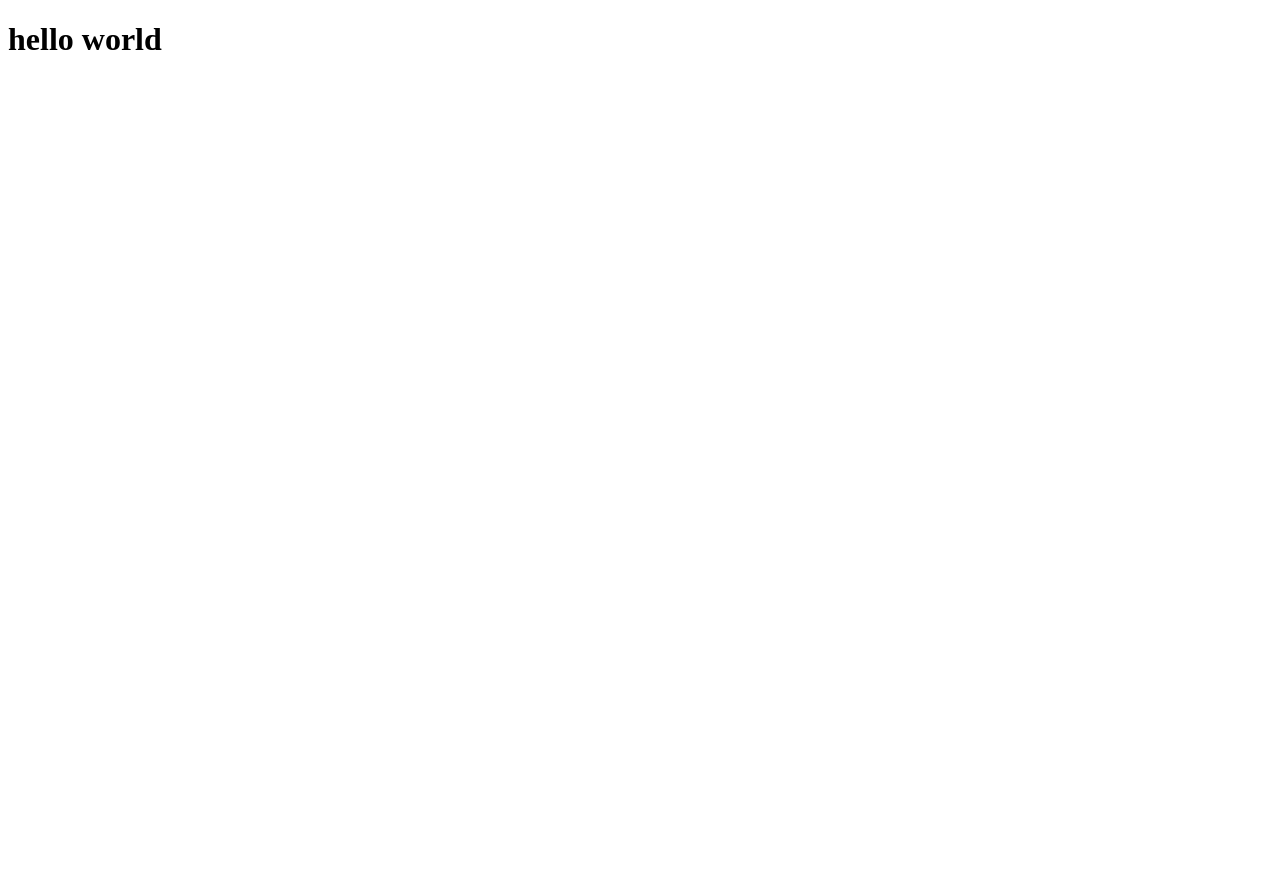
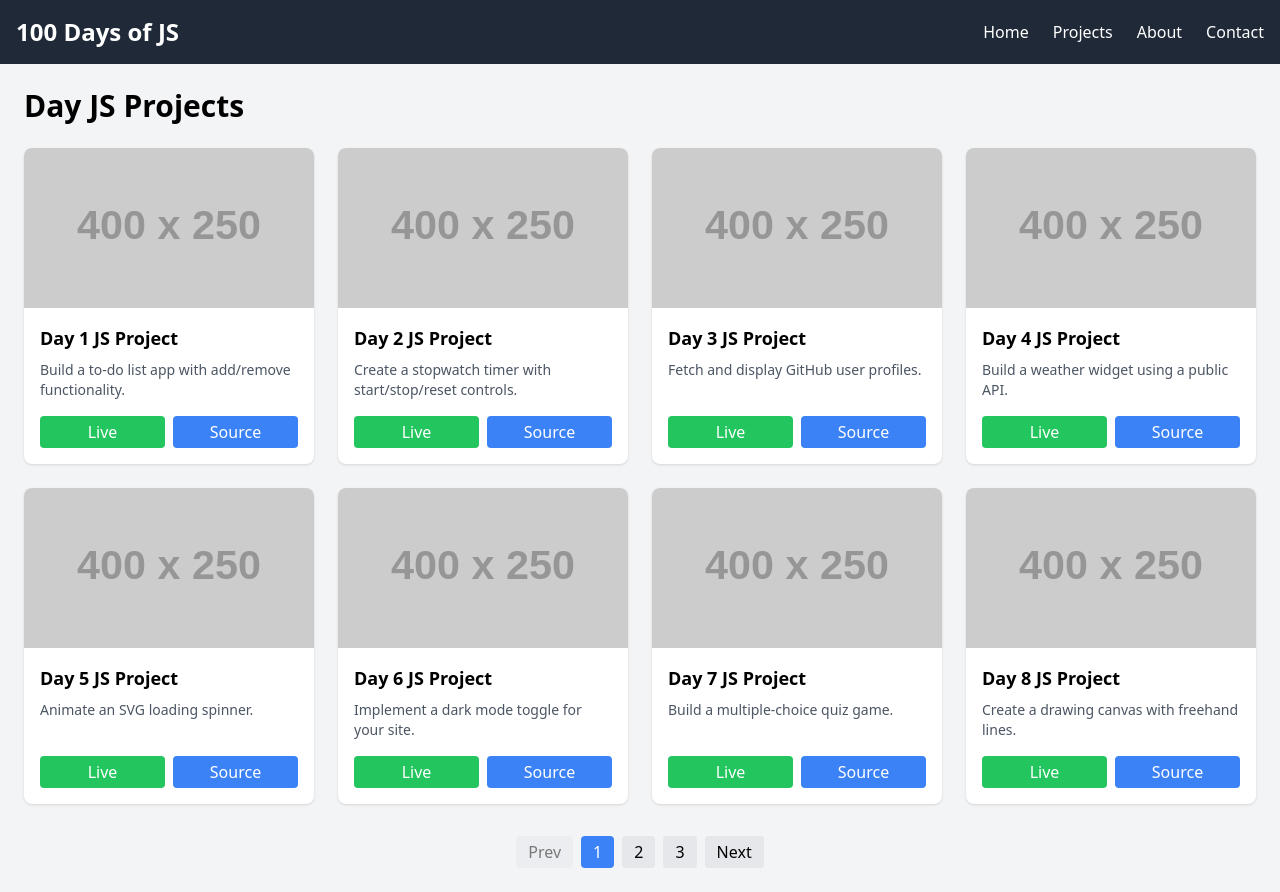
Before and after one commit to Shebinvsajan/js-projects, a plain HTML site: page index.html in a window 1280 px wide. Before the commit the page ends 800 px from the top, so only its background shows below. Drawn offline with nearby package versions, Linux system fonts and the light colour scheme; placeholder pictures from the web are drawn by us.

Commit message:
feat:add project-3

```diff
--- a/day-2/index.css
+++ /dev/null
@@ -1,52 +0,0 @@
-* {
-  box-sizing: border-box;
-}
-
-body {
-    background-color: #f2f2f2;
-    font-family: "Helvetica", sans-serif;
-  }
-
-  .container {
-    background-color: white;
-    max-width: 600px;
-    margin: 100px auto;
-    padding: 20px;
-    box-shadow: 0 0 10px rgba(0, 0, 0, 0.2);
-    border-radius: 10px;
-  }
-
-  h1 {
-    margin-top: 0;
-    text-align: center;
-  }
-  input {
-    padding: 10px;
-    border: 1px solid #ccc;
-    border-radius: 4px;
-    margin: 10px 0;
-    width: 100%;
-  }
-
-  button {
-    background-color: #4caf50;
-    color: white;
-    padding: 10px;
-    border: none;
-    cursor: pointer;
-    margin: 10px 0;
-    width: 100%;
-    font-size: 18px;
-    text-transform: uppercase;
-    transition: background-color 0.2s ease;
-  }
-
-  button:hover {
-    background-color: #45a049;
-  }
-
-  #total {
-    font-size: 24px;
-    font-weight: bold;
-    margin-top: 10px;
-  }
--- a/index.html
+++ b/index.html
@@ -1,13 +1,128 @@
 <!DOCTYPE html>
 <html lang="en">
 <head>
-    <meta charset="UTF-8">
-    <meta name="viewport" content="width=device-width, initial-scale=1.0">
-    <title>Document</title>
+  <meta charset="UTF-8" />
+  <meta name="viewport" content="width=device-width, initial-scale=1.0"/>
+  <title>100 Days JS Projects</title>
+  <!-- Tailwind CSS via CDN -->
+  <script src="https://cdn.tailwindcss.com"></script>
 </head>
-<body>
+<body class="bg-gray-100">
 
-    <h1>hello world</h1>
+  <!-- Navbar -->
+  <header class="bg-gray-800 text-white">
+    <div class="max-w-7xl mx-auto flex justify-between items-center p-4">
+      <h1 class="text-2xl font-bold">100 Days of JS</h1>
+      <nav>
+        <ul class="flex space-x-6">
+          <li><a href="#" class="hover:text-gray-300">Home</a></li>
+          <li><a href="#" class="hover:text-gray-300">Projects</a></li>
+          <li><a href="#" class="hover:text-gray-300">About</a></li>
+          <li><a href="#" class="hover:text-gray-300">Contact</a></li>
+        </ul>
+      </nav>
+    </div>
+  </header>
 
+  <!-- Main Content -->
+  <main class="max-w-7xl mx-auto p-6">
+    <h2 class="text-3xl font-semibold mb-6">Day JS Projects</h2>
+
+    <!-- Grid Container -->
+    <div id="grid" class="grid grid-cols-1 sm:grid-cols-2 md:grid-cols-3 lg:grid-cols-4 gap-6">
+      <!-- Cards will be injected here -->
+    </div>
+
+    <!-- Pagination Controls -->
+    <div id="pagination" class="flex justify-center items-center mt-8 space-x-2">
+      <!-- Buttons will be injected here -->
+    </div>
+  </main>
+
+  <!-- Vanilla JavaScript -->
+  <script>
+    const perPage = 8;            // show 8 cards per page
+    let currentPage = 1;
+    let projectsData = [];
+    let totalPages = 0;
+
+    // Fetch the JSON file
+    fetch('projects.json')
+      .then(res => res.json())
+      .then(data => {
+        projectsData = data;
+        totalPages = Math.ceil(projectsData.length / perPage);
+        update();
+      })
+      .catch(err => console.error('Failed to load projects.json:', err));
+
+    // Render the grid of cards
+    function renderGrid() {
+      const grid = document.getElementById('grid');
+      grid.innerHTML = '';
+      const start = (currentPage - 1) * perPage;
+      const slice = projectsData.slice(start, start + perPage);
+
+      slice.forEach(({ day, title, description, image, liveLink, sourceLink }) => {
+        const card = document.createElement('div');
+        card.className = 'bg-white shadow rounded-lg overflow-hidden flex flex-col';
+        card.innerHTML = `
+          <img src="${image}" alt="${title}" class="w-full h-40 object-cover">
+          <div class="p-4 flex-1 flex flex-col">
+            <h3 class="text-lg font-semibold mb-2">${title}</h3>
+            <p class="text-gray-600 text-sm mb-4 flex-1">${description}</p>
+            <div class="mt-auto flex space-x-2">
+              <a href="${liveLink}" target="_blank" class="flex-1 text-center px-3 py-1 bg-green-500 text-white rounded hover:bg-green-600">
+                Live
+              </a>
+              <a href="${sourceLink}" target="_blank" class="flex-1 text-center px-3 py-1 bg-blue-500 text-white rounded hover:bg-blue-600">
+                Source
+              </a>
+            </div>
+          </div>
+        `;
+        grid.appendChild(card);
+      });
+    }
+
+    // Render pagination buttons
+    function renderPagination() {
+      const container = document.getElementById('pagination');
+      container.innerHTML = '';
+
+      // Prev button
+      const prev = document.createElement('button');
+      prev.textContent = 'Prev';
+      prev.disabled = currentPage === 1;
+      prev.className = 'px-3 py-1 bg-gray-200 rounded disabled:opacity-50';
+      prev.addEventListener('click', () => { currentPage--; update(); });
+      container.appendChild(prev);
+
+      // Page number buttons
+      for (let p = 1; p <= totalPages; p++) {
+        const btn = document.createElement('button');
+        btn.textContent = p;
+        btn.className = `px-3 py-1 rounded ${
+          p === currentPage ? 'bg-blue-500 text-white' : 'bg-gray-200'
+        }`;
+        btn.addEventListener('click', () => { currentPage = p; update(); });
+        container.appendChild(btn);
+      }
+
+      // Next button
+      const next = document.createElement('button');
+      next.textContent = 'Next';
+      next.disabled = currentPage === totalPages;
+      next.className = 'px-3 py-1 bg-gray-200 rounded disabled:opacity-50';
+      next.addEventListener('click', () => { currentPage++; update(); });
+      container.appendChild(next);
+    }
+
+    // Central update function
+    function update() {
+      renderGrid();
+      renderPagination();
+    }
+  </script>
 </body>
 </html>
--- /dev/null
+++ b/project-2/style.css
@@ -0,0 +1,77 @@
+*{
+    margin: 0;
+    padding: 0;
+    font-family: "Montserrat", sans-serif;
+    background-color: #e6e5e5;
+}
+
+.container{
+    display: flex;
+    justify-content: center;
+    border: 1px solid #f0f0f0;
+    border-radius: 10px;
+    width: 500px;
+    margin: 100px auto;
+    padding: 20px;
+    box-shadow: 0 0 10px rgba(0, 0, 0, 0.2);
+    background-color: white;
+}
+
+h1{
+    text-align: center;
+    font-size: 36px;
+    color: darkblue;
+    margin-bottom: 20px;
+    background-color: white;
+
+}
+
+.form {
+    display: flex;
+    flex-direction: column;
+    align-items: center;
+    background-color: white;
+
+
+
+  }
+
+
+  label {
+    font-weight: bold;
+    margin-bottom: 10px;
+    background-color: white;
+
+  }
+
+  input {
+    padding: 8px;
+    border: 1px solid #ccc;
+    border-radius: 5px;
+    width: 100%;
+    max-width: 300px;
+    background-color: white;
+
+  }
+
+  button {
+    background-color: #fd660f;
+    color: white;
+    border: none;
+    padding: 10px 20px;
+    border-radius: 5px;
+    margin-top: 10px;
+    cursor: pointer;
+    transition: background-color 0.3s ease;
+  }
+
+
+  button:hover {
+    background-color: #f76838;
+  }
+
+  #result {
+    margin-top: 20px;
+    font-size: 24px;
+    font-weight: bold;
+  }
--- /dev/null
+++ b/project-3/style.css
@@ -0,0 +1,62 @@
+*{
+  margin: 0;
+  padding: 0;
+  font-family: "Montserrat", sans-serif;
+  background-color: #e6e5e5;
+}
+
+.container{
+  display: flex;
+  flex-direction: column;
+  justify-content: center;
+  align-items: center;
+  border: 1px solid #f0f0f0;
+  border-radius: 10px;
+  width: 500px;
+  margin: 100px auto;
+  padding: 20px;
+  box-shadow: 0 0 10px rgba(0, 0, 0, 0.2);
+  background-color: white;
+}
+
+h1{
+  text-align: center;
+  font-size: 36px;
+  color: darkblue;
+  margin-bottom: 20px;
+  background-color: white;
+
+
+}
+
+#dice{
+  width: 50px;
+  height: 50px;
+  border: 1px solid #f0f0f0;
+  background-color: #f1f1f1;
+  display: flex;
+  justify-content: center;
+  align-items: center;
+  border-radius:2px;
+  font-size: 24px;
+ padding: 5px;
+  transition: transform 0.3s ease;
+}
+
+
+button {
+  background-color: #fd660f;
+  color: white;
+  border: none;
+  padding: 10px 20px;
+  border-radius: 5px;
+  margin-top: 10px;
+  cursor: pointer;
+  width: fit-content;
+  transition: background-color 0.3s ease;
+}
+
+
+button:hover {
+  background-color: #f76838;
+}
--- /dev/null
+++ b/projects.json
@@ -0,0 +1,163 @@
+[
+  {
+    "day": 1,
+    "title": "Day 1 JS Project",
+    "description": "Build a to-do list app with add/remove functionality.",
+    "image": "https://via.placeholder.com/400x250?text=Day+1+Project",
+    "liveLink": "./day-1/index.html",
+    "sourceLink": "https://github.com/yourusername/day1-js-project"
+
+  },
+  {
+    "day": 2,
+    "title": "Day 2 JS Project",
+    "description": "Create a stopwatch timer with start/stop/reset controls.",
+    "image": "https://via.placeholder.com/400x250?text=Day+2+Project",
+    "liveLink": "https://example.com/day2-live",
+    "sourceLink": "https://github.com/yourusername/day2-js-project"
+  },
+  {
+    "day": 3,
+    "title": "Day 3 JS Project",
+    "description": "Fetch and display GitHub user profiles.",
+    "image": "https://via.placeholder.com/400x250?text=Day+3+Project",
+    "liveLink": "https://example.com/day3-live",
+    "sourceLink": "https://github.com/yourusername/day3-js-project"
+  },
+  {
+    "day": 4,
+    "title": "Day 4 JS Project",
+    "description": "Build a weather widget using a public API.",
+    "image": "https://via.placeholder.com/400x250?text=Day+4+Project",
+    "liveLink": "https://example.com/day4-live",
+    "sourceLink": "https://github.com/yourusername/day4-js-project"
+  },
+  {
+    "day": 5,
+    "title": "Day 5 JS Project",
+    "description": "Animate an SVG loading spinner.",
+    "image": "https://via.placeholder.com/400x250?text=Day+5+Project",
+    "liveLink": "https://example.com/day5-live",
+    "sourceLink": "https://github.com/yourusername/day5-js-project"
+  },
+  {
+    "day": 6,
+    "title": "Day 6 JS Project",
+    "description": "Implement a dark mode toggle for your site.",
+    "image": "https://via.placeholder.com/400x250?text=Day+6+Project",
+    "liveLink": "https://example.com/day6-live",
+    "sourceLink": "https://github.com/yourusername/day6-js-project"
+  },
+  {
+    "day": 7,
+    "title": "Day 7 JS Project",
+    "description": "Build a multiple-choice quiz game.",
+    "image": "https://via.placeholder.com/400x250?text=Day+7+Project",
+    "liveLink": "https://example.com/day7-live",
+    "sourceLink": "https://github.com/yourusername/day7-js-project"
+  },
+  {
+    "day": 8,
+    "title": "Day 8 JS Project",
+    "description": "Create a drawing canvas with freehand lines.",
+    "image": "https://via.placeholder.com/400x250?text=Day+8+Project",
+    "liveLink": "https://example.com/day8-live",
+    "sourceLink": "https://github.com/yourusername/day8-js-project"
+  },
+  {
+    "day": 9,
+    "title": "Day 9 JS Project",
+    "description": "Develop a simple chatbot with predefined responses.",
+    "image": "https://via.placeholder.com/400x250?text=Day+9+Project",
+    "liveLink": "https://example.com/day9-live",
+    "sourceLink": "https://github.com/yourusername/day9-js-project"
+  },
+  {
+    "day": 10,
+    "title": "Day 10 JS Project",
+    "description": "Deploy a personal portfolio site.",
+    "image": "https://via.placeholder.com/400x250?text=Day+10+Project",
+    "liveLink": "https://example.com/day10-live",
+    "sourceLink": "https://github.com/yourusername/day10-js-project"
+  },
+  {
+    "day": 11,
+    "title": "Day 11 JS Project",
+    "description": "Build a currency converter using an API.",
+    "image": "https://via.placeholder.com/400x250?text=Day+11+Project",
+    "liveLink": "https://example.com/day11-live",
+    "sourceLink": "https://github.com/yourusername/day11-js-project"
+  },
+  {
+    "day": 12,
+    "title": "Day 12 JS Project",
+    "description": "Create a responsive image carousel.",
+    "image": "https://via.placeholder.com/400x250?text=Day+12+Project",
+    "liveLink": "https://example.com/day12-live",
+    "sourceLink": "https://github.com/yourusername/day12-js-project"
+  },
+  {
+    "day": 13,
+    "title": "Day 13 JS Project",
+    "description": "Implement infinite scroll pagination.",
+    "image": "https://via.placeholder.com/400x250?text=Day+13+Project",
+    "liveLink": "https://example.com/day13-live",
+    "sourceLink": "https://github.com/yourusername/day13-js-project"
+  },
+  {
+    "day": 14,
+    "title": "Day 14 JS Project",
+    "description": "Build a modal dialog component.",
+    "image": "https://via.placeholder.com/400x250?text=Day+14+Project",
+    "liveLink": "https://example.com/day14-live",
+    "sourceLink": "https://github.com/yourusername/day14-js-project"
+  },
+  {
+    "day": 15,
+    "title": "Day 15 JS Project",
+    "description": "Create a multi-step form wizard.",
+    "image": "https://via.placeholder.com/400x250?text=Day+15+Project",
+    "liveLink": "https://example.com/day15-live",
+    "sourceLink": "https://github.com/yourusername/day15-js-project"
+  },
+  {
+    "day": 16,
+    "title": "Day 16 JS Project",
+    "description": "Implement drag-and-drop file upload.",
+    "image": "https://via.placeholder.com/400x250?text=Day+16+Project",
+    "liveLink": "https://example.com/day16-live",
+    "sourceLink": "https://github.com/yourusername/day16-js-project"
+  },
+  {
+    "day": 17,
+    "title": "Day 17 JS Project",
+    "description": "Build a sortable and filterable table.",
+    "image": "https://via.placeholder.com/400x250?text=Day+17+Project",
+    "liveLink": "https://example.com/day17-live",
+    "sourceLink": "https://github.com/yourusername/day17-js-project"
+  },
+  {
+    "day": 18,
+    "title": "Day 18 JS Project",
+    "description": "Create a country search autocomplete.",
+    "image": "https://via.placeholder.com/400x250?text=Day+18+Project",
+    "liveLink": "https://example.com/day18-live",
+    "sourceLink": "https://github.com/yourusername/day18-js-project"
+  },
+  {
+    "day": 19,
+    "title": "Day 19 JS Project",
+    "description": "Develop a real-time chat interface.",
+    "image": "https://via.placeholder.com/400x250?text=Day+19+Project",
+    "liveLink": "https://example.com/day19-live",
+    "sourceLink": "https://github.com/yourusername/day19-js-project"
+  },
+  {
+    "day": 20,
+    "title": "Day 20 JS Project",
+    "description": "Build a local storage note-taking app.",
+    "image": "https://via.placeholder.com/400x250?text=Day+20+Project",
+    "liveLink": "https://example.com/day20-live",
+    "sourceLink": "https://github.com/yourusername/day20-js-project"
+  }
+]
```
Also changed, not shown: day-2/index.html (deleted, +0 -30 lines), project-2/index.html (added, +23 -0 lines), project-2/index.js (added, +59 -0 lines), project-3/index.html (added, +21 -0 lines), project-3/script.js (added, +7 -0 lines), day-2/index.js (deleted), project-1/index.html (renamed from day-1/index.html), project-1/index.js (renamed from day-1/index.js), project-1/style.css (renamed from day-1/style.css).
